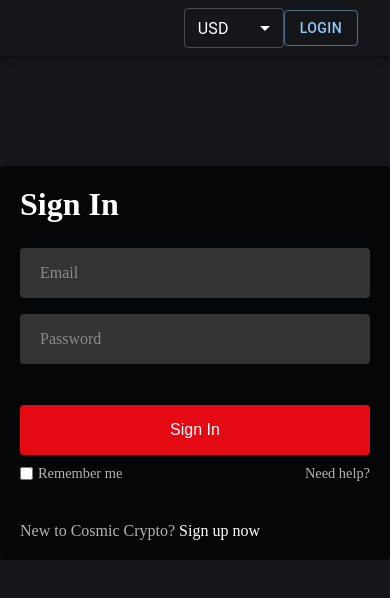
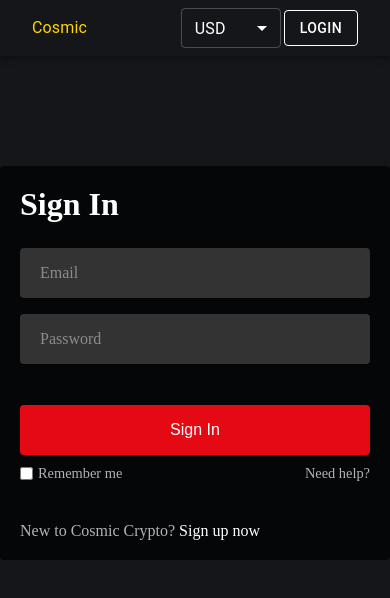
Before and after one commit to Fredasante/crypto-tracker, a Next.js app: page /login in a window 390 px wide. Shown: the top 598 px of the page. Built offline with nearby package versions, Linux system fonts and the light colour scheme.

Commit message:
Structure Modification

```diff
--- a/app/globals.css
+++ b/app/globals.css
@@ -28,14 +28,6 @@ a {
   font-size: 20px;
   cursor: pointer;
   font-weight: bold;
-}
-
-@media only screen and (max-width: 500px) {
-  .title-link {
-    text-indent: 100%;
-    white-space: nowrap;
-    overflow: hidden;
-  }
 }
 
 /* BANNER */
@@ -96,25 +88,10 @@ a {
   display: flex;
 }
 
-@media only screen and (max-width: 576px) {
+@media only screen and (max-width: 720px) {
   .container {
     flex-direction: column;
     align-items: center;
-  }
-
-  .market-data {
-    flex-direction: column;
-    align-items: start;
-  }
-}
-
-@media only screen and (max-width: 720px) {
-  .container {
-    flex-direction: column;
-  }
-  .market-data {
-    /* display: flex; */
-    justify-content: space-around;
   }
 }
 
@@ -187,7 +164,6 @@ a {
 /* LOGIN PAGE */
 
 .login-container::before {
-  content: "";
   position: absolute;
   left: 0;
   top: 0;
--- a/components/Header.jsx
+++ b/components/Header.jsx
@@ -28,21 +28,30 @@ const Header = () => {
       <AppBar color="transparent" position="static">
         <Container>
           <Toolbar>
-            <Link href="/" className="title-link">
-              <Typography className="title">Cosmic Crypto</Typography>
+            <Link href={"/"} className="title-link">
+              <Typography className="title">Cosmic</Typography>
             </Link>
 
             <Select
               value={currency}
               onChange={(e) => setCurrency(e.target.value)}
-              style={{ width: 100, height: 40, marginLeft: 15 }}
+              style={{ width: 100, height: 40, marginLeft: 10 }}
             >
               <MenuItem value={"USD"}>USD</MenuItem>
               <MenuItem value={"GBP"}>GBP</MenuItem>
             </Select>
 
             <Link href={"/login"}>
-              <Button variant="outlined">Login</Button>
+              <Button
+                style={{
+                  color: "white",
+                  marginLeft: 3,
+                  borderColor: "white",
+                }}
+                variant="outlined"
+              >
+                Login
+              </Button>
             </Link>
           </Toolbar>
         </Container>
```
Also changed, not shown: app/dashboard/page.jsx (deleted, +0 -13 lines), app/page.js (+3 -4 lines).
